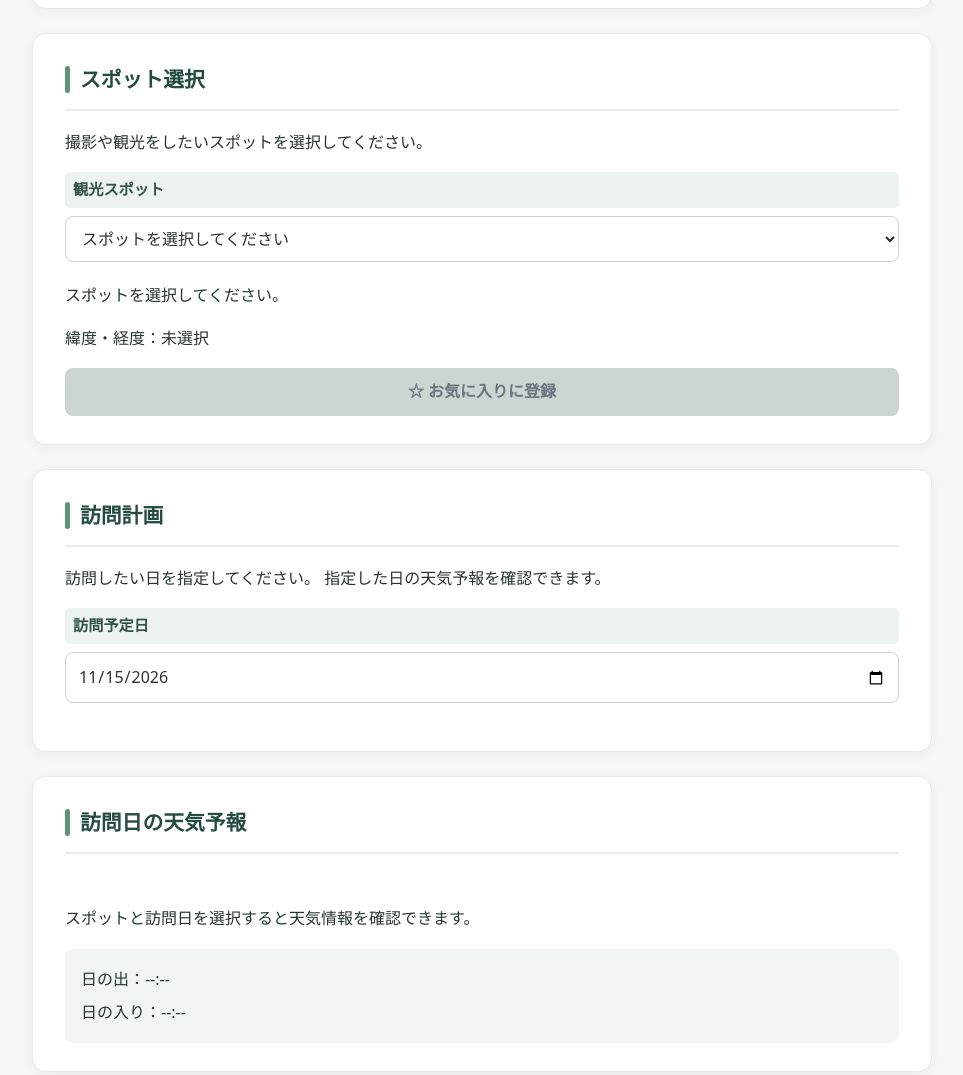
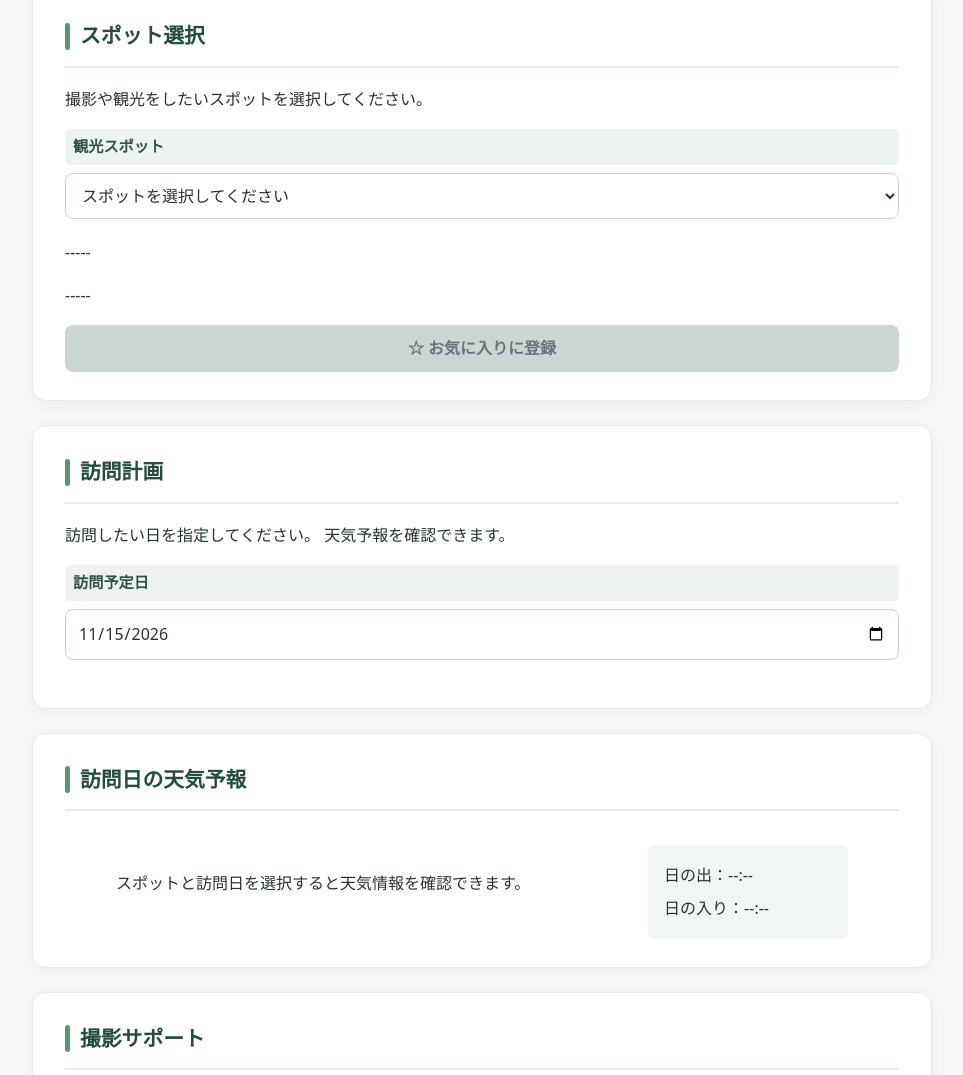
Before and after one commit to Hitomith12rS/odekake-weather-planner, a plain HTML site: page index.html in a window 1280 px wide. Shown: the part 487-1562 px from the top of the page, without its empty margins (158-1121 px from the left). Drawn offline with Linux system fonts and the light colour scheme.

Commit message:
画面表示・レイアウト修正

```diff
--- a/css/style.css
+++ b/css/style.css
@@ -283,6 +283,7 @@ button:disabled {
 .direction-options {
   display: flex;
   justify-content: flex-start;
+  align-items: center;
   gap: 14px;
   margin-top: 12px;
 }
@@ -339,6 +340,13 @@ button:disabled {
 ========================== */
 
 /* 結果表示エリア（天気・太陽方向 共通） */
+#weather-area {
+  width: 100%;
+  display: flex;
+  justify-content: space-around;
+  gap: 16px;
+}
+
 #weather-result,
 #sun-result {
   min-height: 48px;
@@ -355,6 +363,7 @@ button:disabled {
 }
 
 #sun-times {
+  min-width: 200px;
   margin-top: 16px;
   padding: 12px 16px;
   background: #f1f6f2;
@@ -630,6 +639,10 @@ button:disabled {
     font-size: 0.82rem;
   }
 
+  #weather-area {
+    flex-direction: column;
+  }
+
   .direction-options {
     gap: 12px;
   }
--- a/index.html
+++ b/index.html
@@ -50,9 +50,7 @@
       <!-- 1. お気に入り -->
       <section id="favorites-section" class="card">
         <h2>お気に入りスポット</h2>
-
-        <p>登録したスポットを選択すると、そのスポットの情報を表示できます。</p>
-
+        <!-- <p>登録したスポットを選択すると、そのスポットの情報を表示できます。</p> -->
         <div class="favorite-area">
           <ul id="favorite-list">
             <li>お気に入りはまだ登録されていません。</li>
@@ -72,10 +70,10 @@
             <option value="">スポットを選択してください</option>
           </select>
         </div>
-
-        <p id="spot-description">スポットを選択してください。</p>
-
-        <p id="spot-coordinates">緯度・経度：未選択</p>
+        <!-- スポット概要 -->
+        <p id="spot-description">-----</p>
+        <!-- 緯度・経度 -->
+        <p id="spot-coordinates">-----</p>
 
         <button id="favorite-button" type="button">☆ お気に入りに登録</button>
       </section>
@@ -84,9 +82,7 @@
       <section id="visit-section" class="card">
         <h2>訪問計画</h2>
 
-        <p>
-          訪問したい日を指定してください。 指定した日の天気予報を確認できます。
-        </p>
+        <p>訪問したい日を指定してください。 天気予報を確認できます。</p>
 
         <div class="form-group">
           <label for="visit-date">訪問予定日</label>
@@ -97,14 +93,14 @@
       <!-- 4. 天気予報 -->
       <section id="weather-section" class="card">
         <h2>訪問日の天気予報</h2>
-
+        <div id="weather-area">
           <p id="weather-result" aria-live="polite">
             スポットと訪問日を選択すると天気情報を確認できます。
           </p>
-
           <div id="sun-times">
             <p>日の出：--:--</p>
             <p>日の入り：--:--</p>
+          </div>
         </div>
       </section>
 
--- a/js/sunlight.js
+++ b/js/sunlight.js
@@ -75,7 +75,7 @@ function updateSunTimes(spot) {
   }
 
   sunTimes.innerHTML = `
-    <p>日の出：${formatTime(times.sunrise)}</p>
+    <p>日の出：${formatTime(times.sunrise)} </p>
     <p>日の入り：${formatTime(times.sunset)}</p>
   `;
 }
```
Lines whose indentation alone changed are shown as unchanged.
